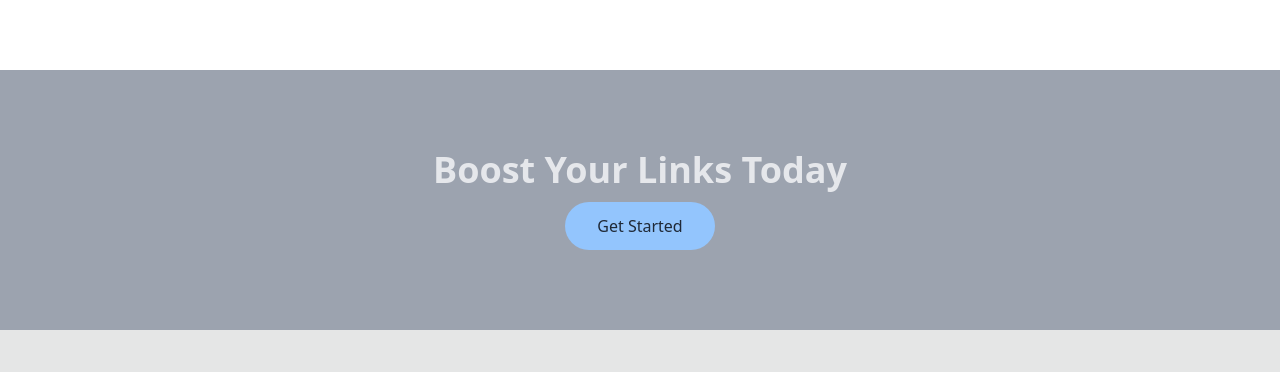
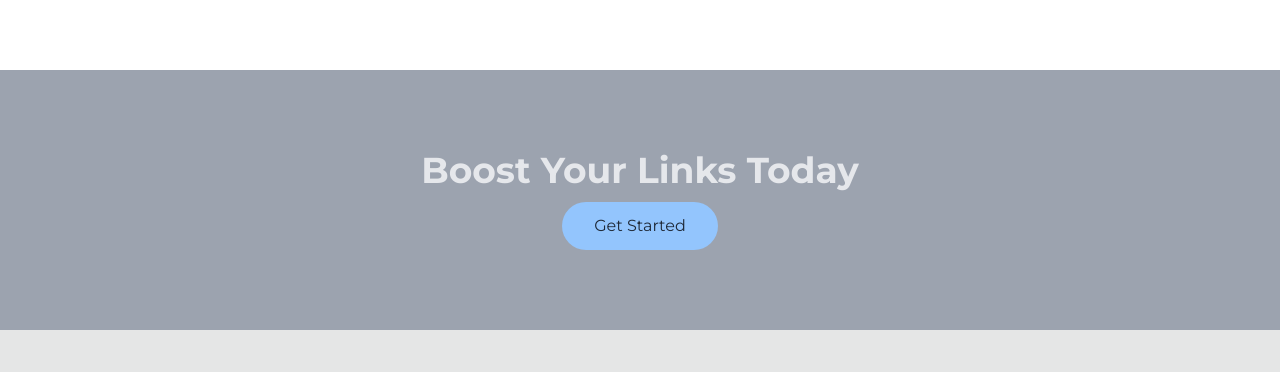
Before and after one commit to patrickiyiakimo/url-shortener-client, a React (Create React App) app: page / in a window 1280 px wide. Shown: the part 1942-2314 px from the top of the page. Built offline with nearby package versions, Linux system fonts and the light colour scheme.

Commit message:
added a font to the booster file

```diff
--- a/src/components/Booster.jsx
+++ b/src/components/Booster.jsx
@@ -2,7 +2,7 @@ import React from "react";
 
 const Booster = () => {
   return (
-    <div>
+    <div className="font-abc">
       <div className="text-center bg-gray-400 p-10 md:p-20 text-gray-200">
         <h2 className="text-xl md:text-4xl font-bold">
           Boost Your Links Today
```
